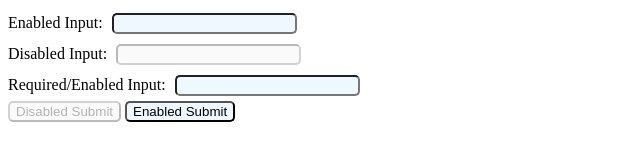
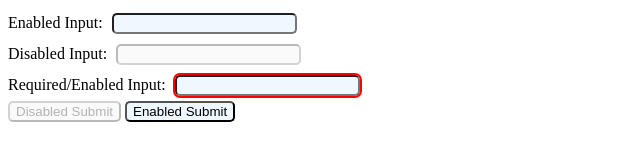
Before and after one commit to lalt22/nology-challenges-lalitha, a plain HTML site: page pseudo-classes.html in a window 1280 px wide. Shown: the whole page, without its empty margins (0-640 px from the left). Drawn offline with Linux system fonts and the light colour scheme.

Commit message:
updated input:required

```diff
--- a/pseudo-classes.css
+++ b/pseudo-classes.css
@@ -5,11 +5,10 @@ input {
 
 input:enabled {
     background-color: aliceblue;
-
 }
 
-input:focus {
-    outline: 1px solid red;
+input:required {
+    outline: 2px solid red;
 }
 
 button {
--- a/pseudo-classes.html
+++ b/pseudo-classes.html
@@ -17,7 +17,7 @@
     <br>
 
     <label>Required/Enabled Input: </label>
-    <input type="text">
+    <input type="text" required>
     <br>
 
     <button disabled>Disabled Submit</button>
```
